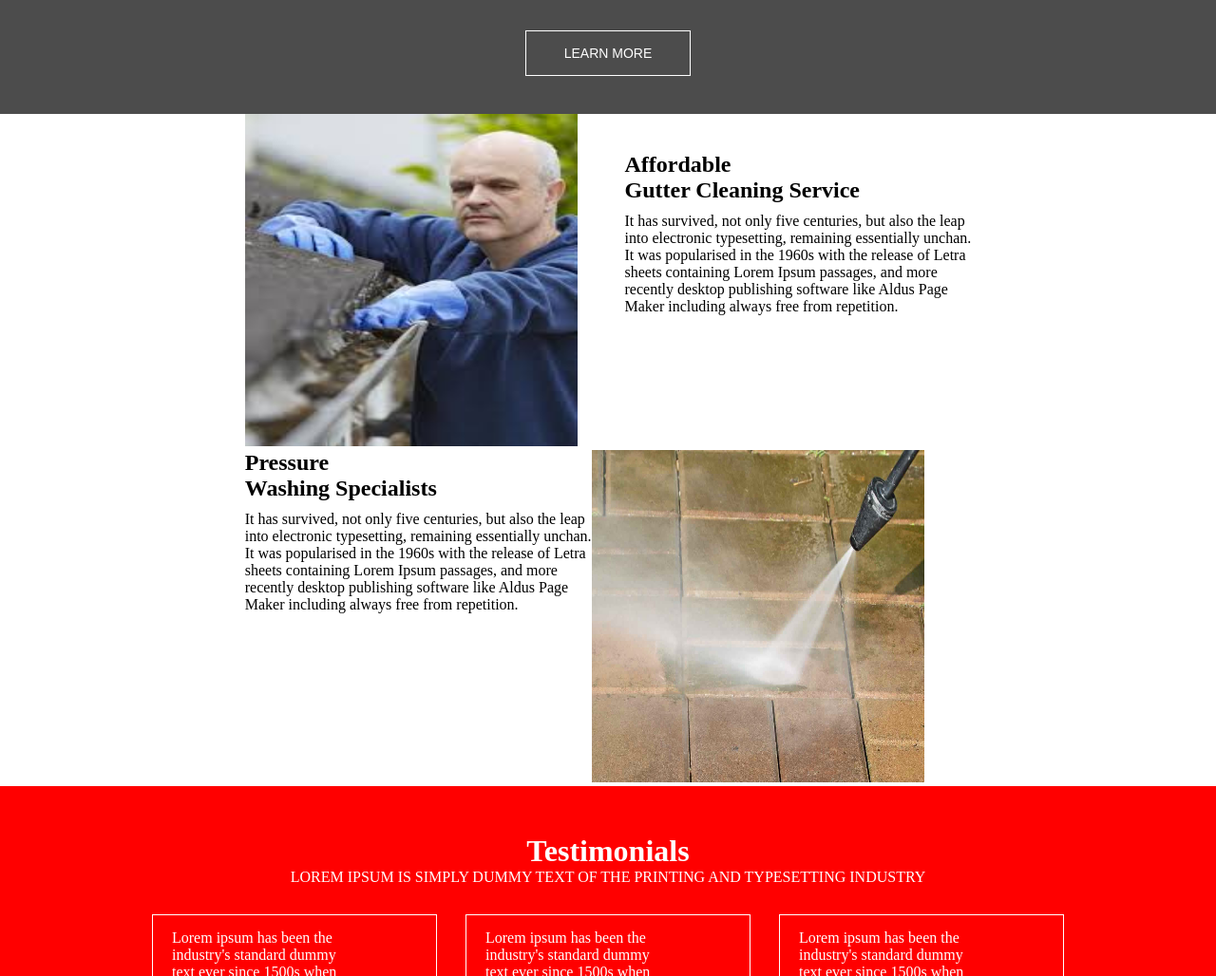
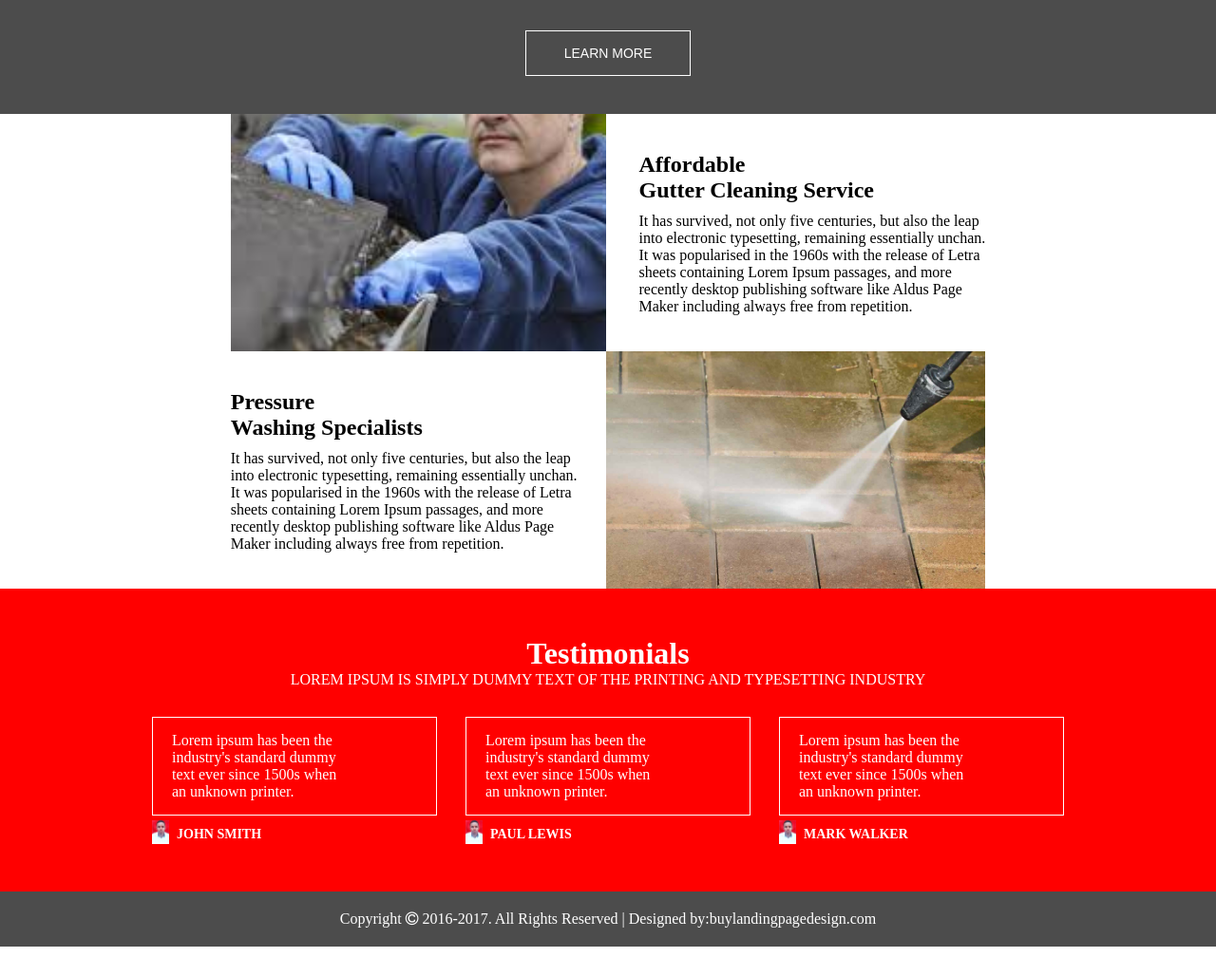
Before and after one commit to NsonguruaJohnson/GutterCleaning, a plain HTML site: page index.html in a window 1280 px wide. Shown: the part 1194-2222 px from the top of the page at 95% size. After the commit the page ends 2191 px from the top, so only its background shows below. Drawn offline with Linux system fonts and the light colour scheme.

Commit message:
Edited One

```diff
--- a/css/styles.css
+++ b/css/styles.css
@@ -121,19 +121,39 @@ body,html{
     justify-content: center;
     align-content: center;
 }
-.mid-section img{
-    width: 350px;
-    height: 350px;
+.griditem1{
+    background-image: url(../images/cleaner.jpeg);
+    background-position: center;
+    background-repeat: no-repeat;
+    background-size: cover;
+    height: 250px;
+
 }
+.griditem4{
+    background-image: url(../images/tiled-pressure-jetting.jpg);
+    background-position: center;
+    background-repeat: no-repeat;
+    background-size: cover;
+    height: 250px;
+}
+.griditem2{
+    padding-top: 40px;
+    padding-left: 35px;
+    /* padding-bottom: 50px; */
+    align-items: center;
+}
+.griditem3{
+    padding-top: 40px;
+    /* padding-left: 35px; */
+    /* padding-bottom: 10px; */
+    padding-right: 30px;
+}
+
 .mid-section h2{
     /* padding-bottom: 40px; */
     margin-bottom: 10px;
 }
-.griditem2{
-    padding-top: 40px;
-    padding-left: 35px;
-    padding-bottom: 50px;
-}
+
 .testimonials{
     background-color: #f00;
     color: #fff;
@@ -154,6 +174,7 @@ body,html{
     padding-left: 20px;
     padding-top: 15px;
     padding-bottom: 15px;
+    padding-right: -30px;
 }
 .carditem{
 text-align: start;
--- a/index.html
+++ b/index.html
@@ -61,7 +61,6 @@
     </div>
     <div class="mid-section">
         <div class="griditem1">
-            <img src="images/cleaner.jpeg" alt="">
         </div>
         <div class="griditem2">
             <h2>Affordable <br>Gutter Cleaning Service</h2>
@@ -86,7 +85,6 @@
             </p>
         </div>
         <div class="griditem4">
-            <img src="./images/tiled-pressure-jetting.jpg" alt="">
         </div>
     </div>
     <div class="testimonials">
```
